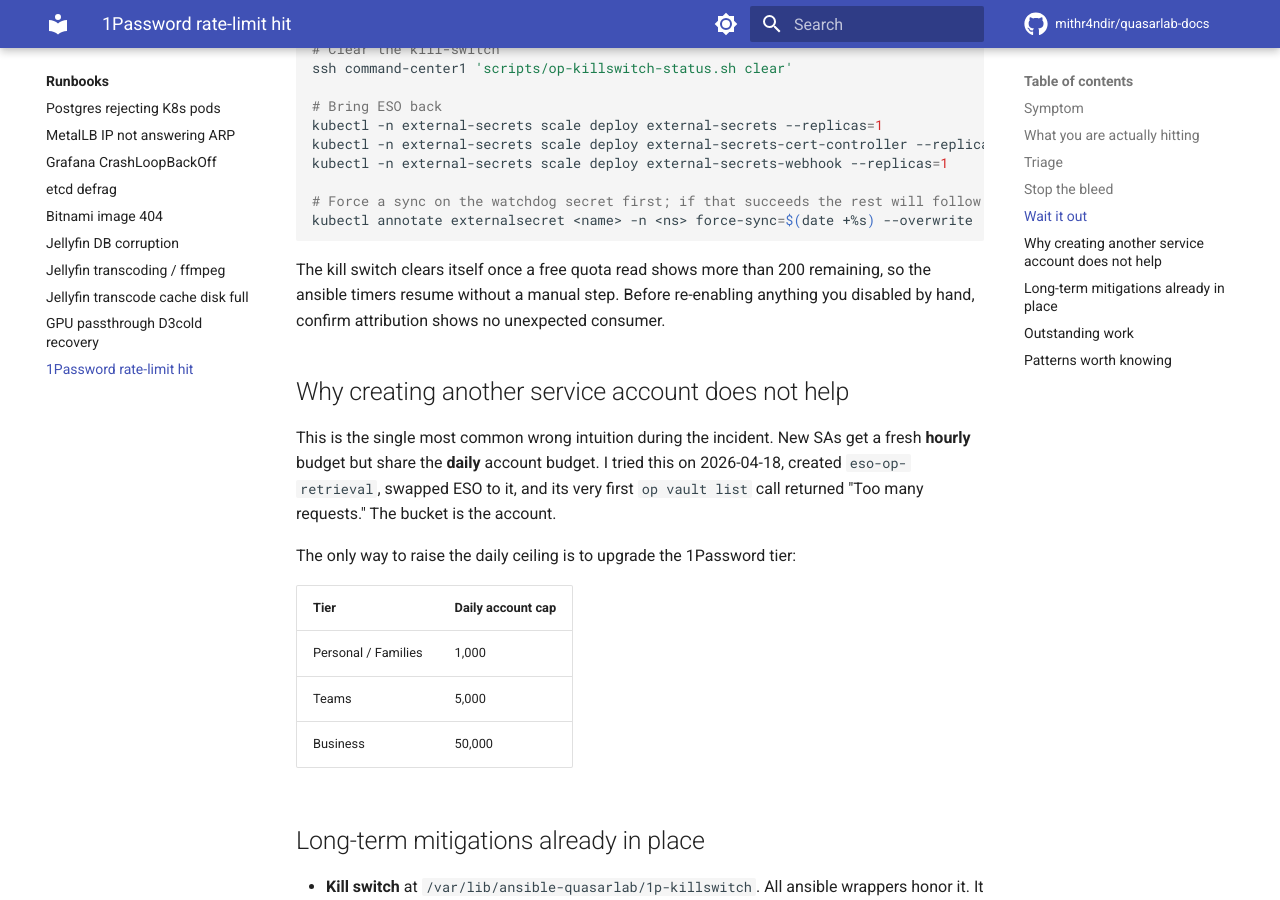
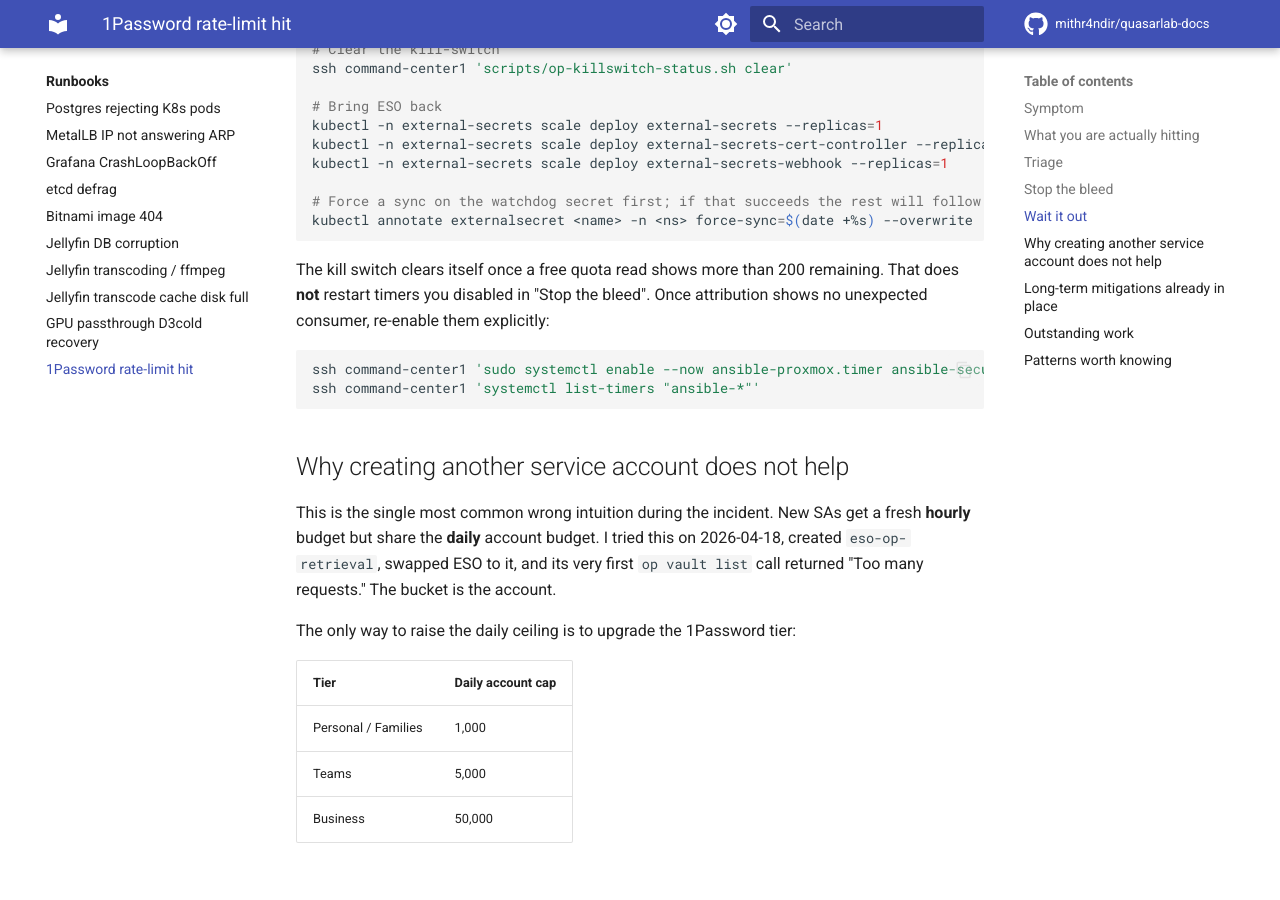
Before and after one commit to mithr4ndir/quasarlab-docs, an MkDocs documentation site: the page built from docs/runbooks/1password-rate-limit.md, in a window 1280 px wide and 900 px high, scrolled down 3006 px. Built offline with MkDocs 1.6.1 and Material for MkDocs 9.7.7, drawn with Linux system fonts in a browser that asks for light colours; comment, search, counter and statistics services are not loaded; some of the changed text lies outside the part shown.

Commit message:
Runbook: re-enable timers disabled by hand, drop leftover rolling-window claim
Addresses both Codex review comments on #9. Clearing the kill switch does not
restart timers that Stop the bleed disabled with systemctl disable --now, so
recovery now enables them explicitly after the attribution check. The last
rolling-window statement is replaced with the free status call guidance.

````diff
--- a/docs/runbooks/1password-rate-limit.md
+++ b/docs/runbooks/1password-rate-limit.md
@@ -125,7 +125,12 @@ kubectl -n external-secrets scale deploy external-secrets-webhook --replicas=1
 kubectl annotate externalsecret <name> -n <ns> force-sync=$(date +%s) --overwrite
 ```
 
-The kill switch clears itself once a free quota read shows more than 200 remaining, so the ansible timers resume without a manual step. Before re-enabling anything you disabled by hand, confirm attribution shows no unexpected consumer.
+The kill switch clears itself once a free quota read shows more than 200 remaining. That does **not** restart timers you disabled in "Stop the bleed". Once attribution shows no unexpected consumer, re-enable them explicitly:
+
+```bash
+ssh command-center1 'sudo systemctl enable --now ansible-proxmox.timer ansible-security.timer'
+ssh command-center1 'systemctl list-timers "ansible-*"'
+```
 
 ## Why creating another service account does not help
 
@@ -158,4 +163,4 @@ The dynamic inventory bypass was fixed in ansible-quasarlab#129 (measured at 0 r
 - **Two limits, two scopes.** Hourly is per-token; daily is per-account. Confusing them costs hours.
 - **`op service-account ratelimit` is free.** It is the one call you can always make. Use it before doing anything else.
 - **The retry loop is the amplifier.** ESO and any ansible re-fork can burn a clean budget in under an hour. Stop the retries, then wait.
-- **Don't probe to "see if it cleared."** Every probe is a real call, and every real call resets the rolling window.
+- **Don't probe with real reads to "see if it cleared."** Every `op read` spends quota you do not have. The status call `op service-account ratelimit` is free, so use that instead.
````
